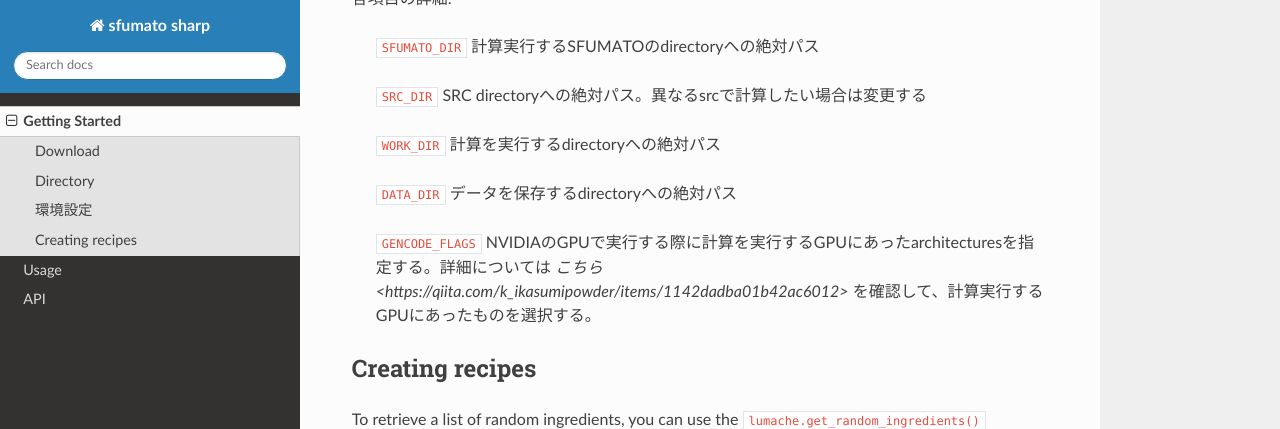
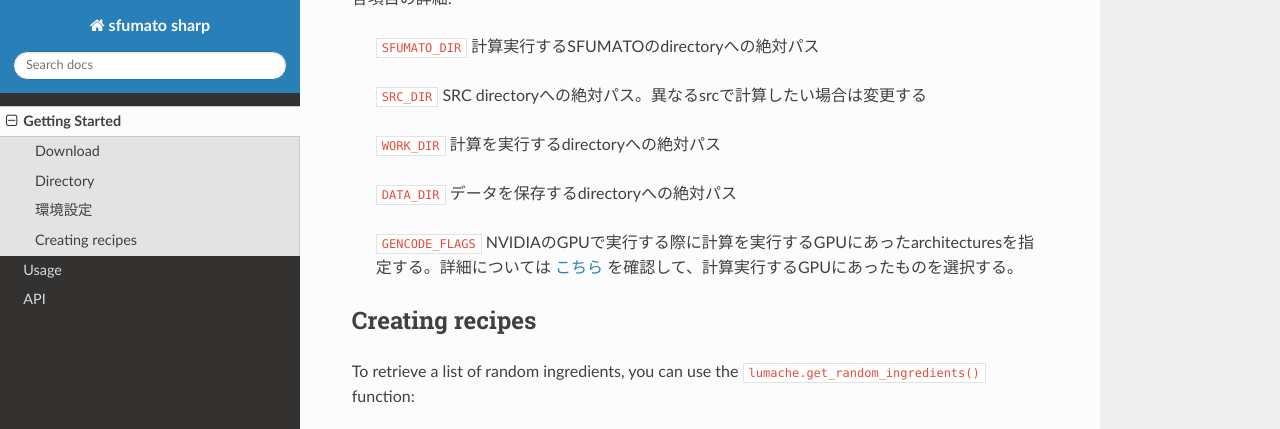
Before and after one commit to fukushimahj/sfumato_docs, a Sphinx documentation site: the page built from docs/source/Getting_Started.rst, in a window 1280 px wide and 900 px high, scrolled down 1474 px, cut to the strip 0-429 px from the top of the window. Built offline with Sphinx 7.4.7 and the Read the Docs theme 3.1.0, drawn with Linux system fonts in a browser that asks for light colours.

Commit message:
コミット予定の変更点: 	modified:   docs/source/.Getting_Started.rst.swp 	modified:   docs/source/Getting_Started.rst

```diff
--- a/docs/source/Getting_Started.rst
+++ b/docs/source/Getting_Started.rst
@@ -94,7 +94,7 @@
   データを保存するdirectoryへの絶対パス
 
   ``GENCODE_FLAGS``
-  NVIDIAのGPUで実行する際に計算を実行するGPUにあったarchitecturesを指定する。詳細については `こちら <https://qiita.com/k_ikasumipowder/items/1142dadba01b42ac6012>` を確認して、計算実行するGPUにあったものを選択する。
+  NVIDIAのGPUで実行する際に計算を実行するGPUにあったarchitecturesを指定する。詳細については `こちら <https://qiita.com/k_ikasumipowder/items/1142dadba01b42ac6012>`_ を確認して、計算実行するGPUにあったものを選択する。
 
 
 
```
Also changed, not shown: 1 other file.
